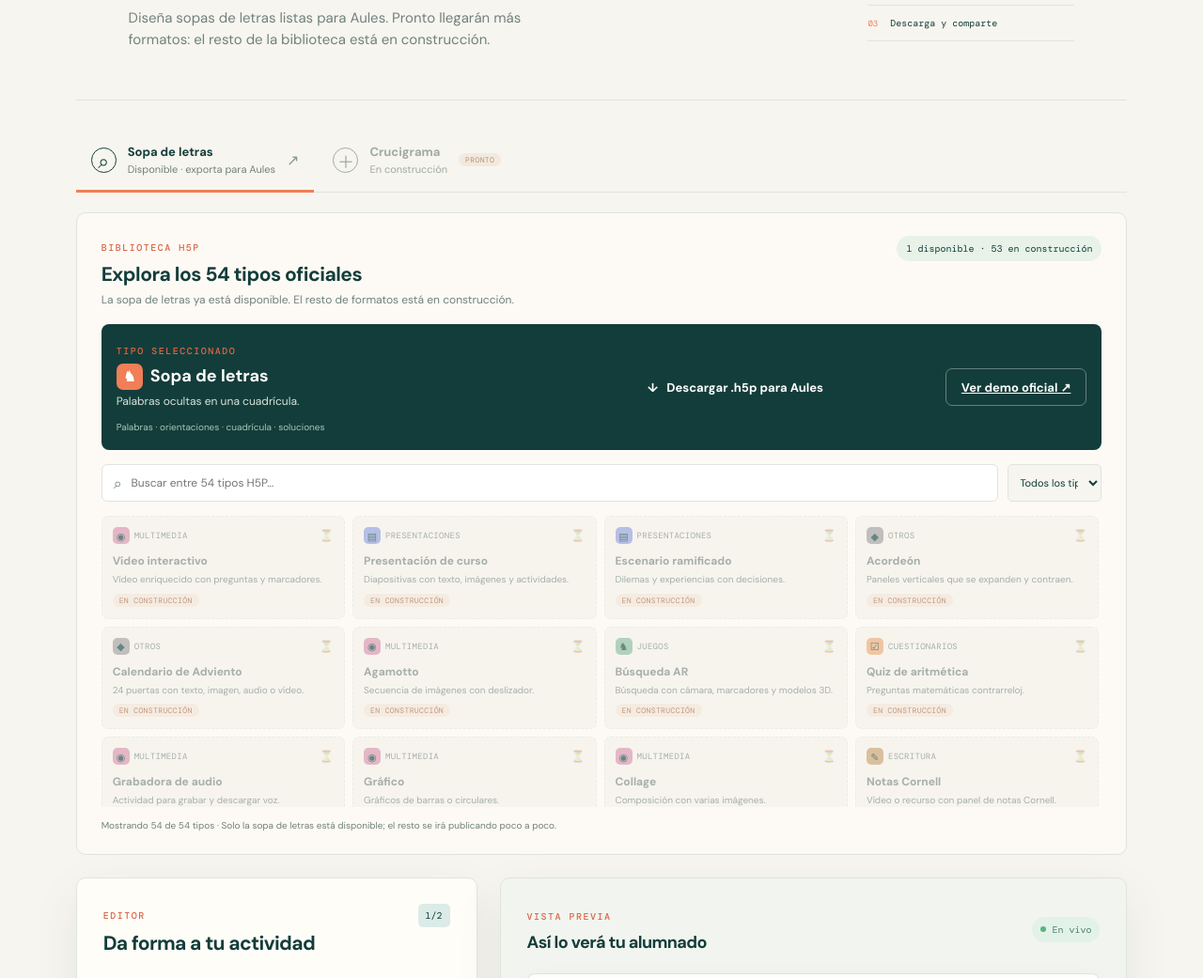
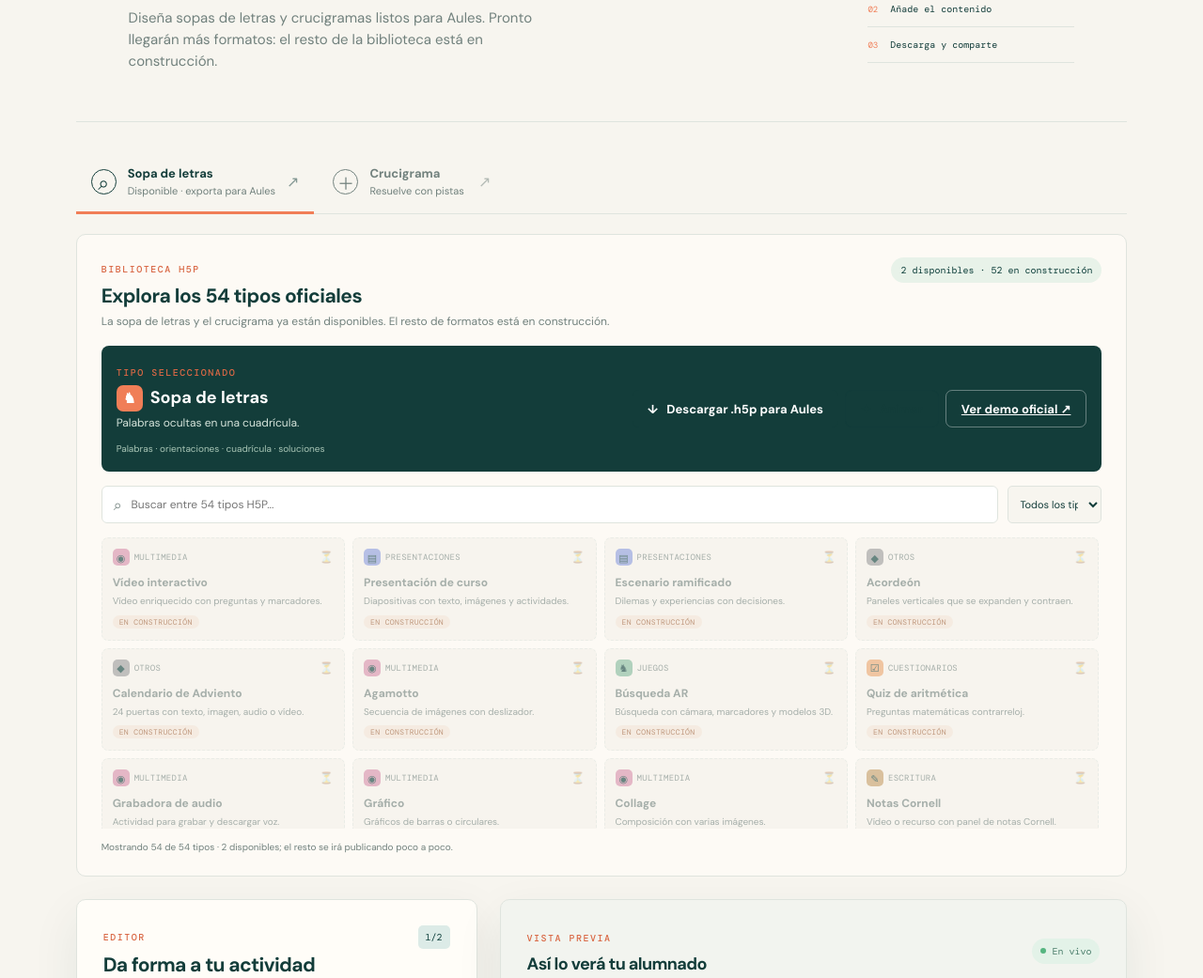
Before and after one commit to Aitor2010aitor/creacion-de-material-para-aules-, a website built with Vite: page sopacrea/index.html in a window 1280 px wide. Shown: the part 443-1484 px from the top of the page at 94% size. Built offline with nearby package versions, Linux system fonts and the light colour scheme.

Commit message:
Activa el crucigrama y publica la version 1.1

```diff
--- a/sopacrea/package.json
+++ b/sopacrea/package.json
@@ -1,6 +1,6 @@
 {
   "name": "sopacrea",
-  "version": "1.0.0",
+  "version": "1.1.0",
   "private": true,
   "type": "module",
   "packageManager": "pnpm@10.15.0",
--- a/sopacrea/src/h5pCatalog.ts
+++ b/sopacrea/src/h5pCatalog.ts
@@ -74,7 +74,7 @@ export const h5pCatalog: H5PType[] = [
   demo,
   description,
   fields,
-  status: (id === 'find-the-words' ? 'ready' : 'construction') as H5PStatus,
+  status: (id === 'find-the-words' || id === 'crossword' ? 'ready' : 'construction') as H5PStatus,
 }));
 
 export const h5pGroupLabels: Record<H5PGroup, string> = {
--- a/sopacrea/src/main.ts
+++ b/sopacrea/src/main.ts
@@ -116,7 +116,7 @@ function renderCatalog(): void {
     <div class="catalog-selected"><div><span class="section-kicker">TIPO SELECCIONADO</span><h3><span class="selected-type-icon">${h5pGroupIcons[selected.group]}</span>${escapeHtml(selected.name)}</h3><p>${escapeHtml(selected.description)}</p><small>${escapeHtml(selected.fields)}</small></div><div class="catalog-selected-actions"><button class="button button-dark" data-action="download-selected"><span class="icon">↓</span> ${isNativeEditor() ? 'Descargar .h5p para Aules' : 'Descargar borrador'}</button><button class="button button-ghost" data-action="animate-selected"><span class="icon">✦</span> Animar</button><a class="button button-ghost catalog-demo" href="${selected.demo}" target="_blank" rel="noreferrer">Ver demo oficial ↗</a></div></div>
     <div class="catalog-toolbar"><label class="catalog-search"><span>⌕</span><input data-catalog-search type="search" value="${escapeHtml(catalogQuery)}" placeholder="Buscar entre 54 tipos H5P..." /></label><select data-catalog-group class="select-input"><option value="all">Todos los tipos</option>${Object.entries(h5pGroupLabels).map(([key, label]) => `<option value="${key}" ${catalogGroup === key ? 'selected' : ''}>${label}</option>`).join('')}</select></div>
     <div class="catalog-grid">${filtered.map((item) => `<button class="catalog-card ${item.id === selectedH5PId ? 'is-selected' : ''} ${item.status === 'construction' ? 'is-construction' : ''}" data-h5p-id="${item.id}" ${item.status === 'construction' ? 'disabled aria-disabled="true" title="En construcción"' : ''}><span class="catalog-card-top"><span class="catalog-type-icon type-${item.group}">${h5pGroupIcons[item.group]}</span><span>${h5pGroupLabels[item.group]}</span><span class="catalog-arrow">${item.status === 'construction' ? '⏳' : '↗'}</span></span><strong>${escapeHtml(item.name)}</strong><small>${escapeHtml(item.description)}</small><span class="catalog-status ${item.status === 'construction' ? 'is-construction' : 'is-ready'}">${item.status === 'construction' ? 'EN CONSTRUCCIÓN' : 'DISPONIBLE'}</span></button>`).join('')}</div>
-    <p class="catalog-count">Mostrando ${filtered.length} de ${h5pCatalog.length} tipos · Solo la sopa de letras está disponible; el resto se irá publicando poco a poco.</p>`;
+    <p class="catalog-count">Mostrando ${filtered.length} de ${h5pCatalog.length} tipos · ${h5pCatalog.filter((item) => item.status === 'ready').length} disponibles; el resto se irá publicando poco a poco.</p>`;
 }
 
 function isWordActivity(): boolean {
@@ -227,7 +227,7 @@ function seedMarkup(): void {
           <div class="hero-copy">
             <div class="eyebrow"><span class="sparkle">✦</span> Creador de actividades H5P</div>
             <h1>Crea actividades<br /><em>que despiertan</em> curiosidad.</h1>
-            <p class="hero-text">Diseña sopas de letras listas para Aules. Pronto llegarán más formatos: el resto de la biblioteca está en construcción.</p>
+            <p class="hero-text">Diseña sopas de letras y crucigramas listos para Aules. Pronto llegarán más formatos: el resto de la biblioteca está en construcción.</p>
           </div>
           <div class="hero-note">
             <div class="note-line"><span class="note-number">01</span><span>Elige tu formato</span></div>
@@ -238,11 +238,11 @@ function seedMarkup(): void {
 
         <div class="mode-switcher" role="tablist" aria-label="Tipo de actividad">
           <button class="mode-tab is-active" data-mode="wordsearch" role="tab"><span class="tab-icon">⌕</span><span><strong>Sopa de letras</strong><small>Disponible · exporta para Aules</small></span><span class="tab-arrow">↗</span></button>
-          <button class="mode-tab is-construction" data-mode="crossword" role="tab" disabled aria-disabled="true" title="En construcción"><span class="tab-icon tab-icon-cross">＋</span><span><strong>Crucigrama</strong><small>En construcción</small></span><span class="tab-status">PRONTO</span></button>
+          <button class="mode-tab" data-mode="crossword" role="tab"><span class="tab-icon tab-icon-cross">＋</span><span><strong>Crucigrama</strong><small>Resuelve con pistas</small></span><span class="tab-arrow">↗</span></button>
         </div>
 
         <section class="catalog-section">
-          <div class="catalog-heading"><div><span class="section-kicker">BIBLIOTECA H5P</span><h2>Explora los 54 tipos oficiales</h2><p>La sopa de letras ya está disponible. El resto de formatos está en construcción.</p></div><span class="catalog-badge">1 disponible · 53 en construcción</span></div>
+          <div class="catalog-heading"><div><span class="section-kicker">BIBLIOTECA H5P</span><h2>Explora los 54 tipos oficiales</h2><p>La sopa de letras y el crucigrama ya están disponibles. El resto de formatos está en construcción.</p></div><span class="catalog-badge">2 disponibles · 52 en construcción</span></div>
           <div data-h5p-catalog></div>
         </section>
 
```
Also changed, not shown: README.md, sopacrea/dist/assets/index-CPYtAuWj.js (added), sopacrea/dist/assets/index-DI5Y9-F6.js (deleted), sopacrea/dist/index.html, 1 other file.
